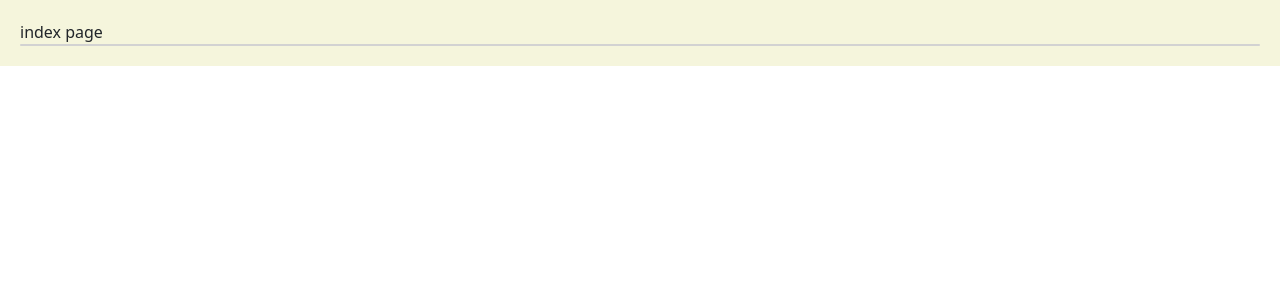
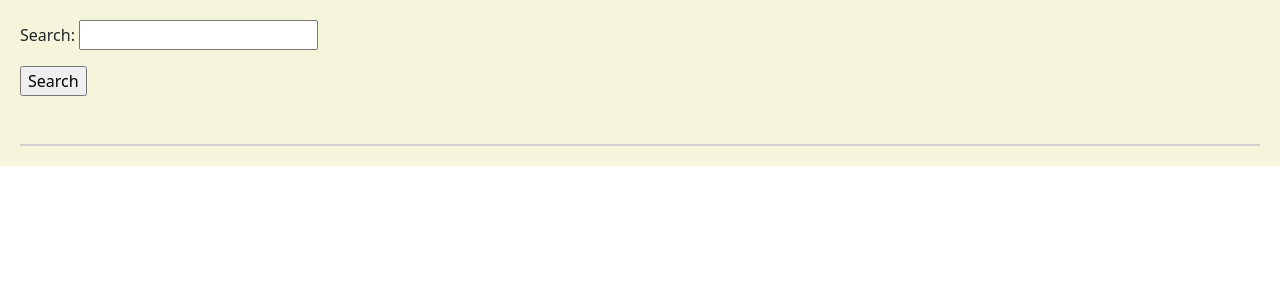
Before and after one commit to mehrdadbn9/social-media, a Django app: page / in a window 1280 px wide. Shown: the part 56-356 px from the top of the page. Run offline with Django 4.2, Linux system fonts and the light colour scheme; data that the repository does not hold is empty.

Commit message:
profile and search of post has been completed

```diff
--- a/account/models.py
+++ b/account/models.py
@@ -10,3 +10,9 @@ class Relation(models.Model):
 
     def __str__(self):
         return f'{self.from_user} following {self.to_user}'
+
+
+class Profile(models.Model):
+    user = models.OneToOneField(User, on_delete=models.CASCADE)
+    age = models.PositiveSmallIntegerField(default=0)
+    bio = models.TextField(null=True, blank=True)
--- a/home/form.py
+++ b/home/form.py
@@ -21,3 +21,7 @@ class CommentReplyForm(forms.ModelForm):
     class Meta:
         model = Comment
         fields = ('body',)
+
+
+class PostSearchForm(forms.Form):
+    search = forms.CharField()
--- a/home/models.py
+++ b/home/models.py
@@ -7,6 +7,7 @@ class Post(models.Model):
     user = models.ForeignKey(User, on_delete=models.CASCADE, related_name='posts')
     body = models.TextField()
     slug = models.SlugField()
+    title = models.CharField(max_length=100, null=True, blank=True)
     created_at = models.DateTimeField(auto_now_add=True)
     update_at = models.DateTimeField(auto_now=True)
 
--- a/home/templates/home/index.html
+++ b/home/templates/home/index.html
@@ -1,7 +1,11 @@
 {% extends 'base.html' %}
 
 {% block content %}
-    index page
+
+    <form action="" method="get">
+        {{ form.as_p }}
+        <input type="submit" value="Search">
+    </form><br/><br/>
 
     <div class="card">
         {% for post in posts %}
--- a/home/views.py
+++ b/home/views.py
@@ -3,7 +3,7 @@ from django.shortcuts import render, redirect, get_object_or_404
 from django.utils.text import slugify
 from django.views import View
 
-from .form import PostCreateUpdateForm, CommentCreateForm, CommentReplyForm
+from .form import PostCreateUpdateForm, CommentCreateForm, CommentReplyForm, PostSearchForm
 from .models import Post, Comment
 from django.contrib.auth.mixins import LoginRequiredMixin
 from django.contrib.auth.decorators import login_required
@@ -11,9 +11,13 @@ from django.utils.decorators import method_decorator
 
 
 class HomeView(View):
+    form_class = PostSearchForm
+
     def get(self, request):
         posts = Post.objects.all()
-        return render(request, 'home/index.html', {'posts': posts})
+        if request.GET.get('search'):
+            posts = posts.filter(body__contains=request.GET['search'])
+        return render(request, 'home/index.html', {'posts': posts, 'form': self.form_class})
 
 
 class PostDetailView(View):
```
Also changed, not shown: account/admin.py (+17 -2 lines).
